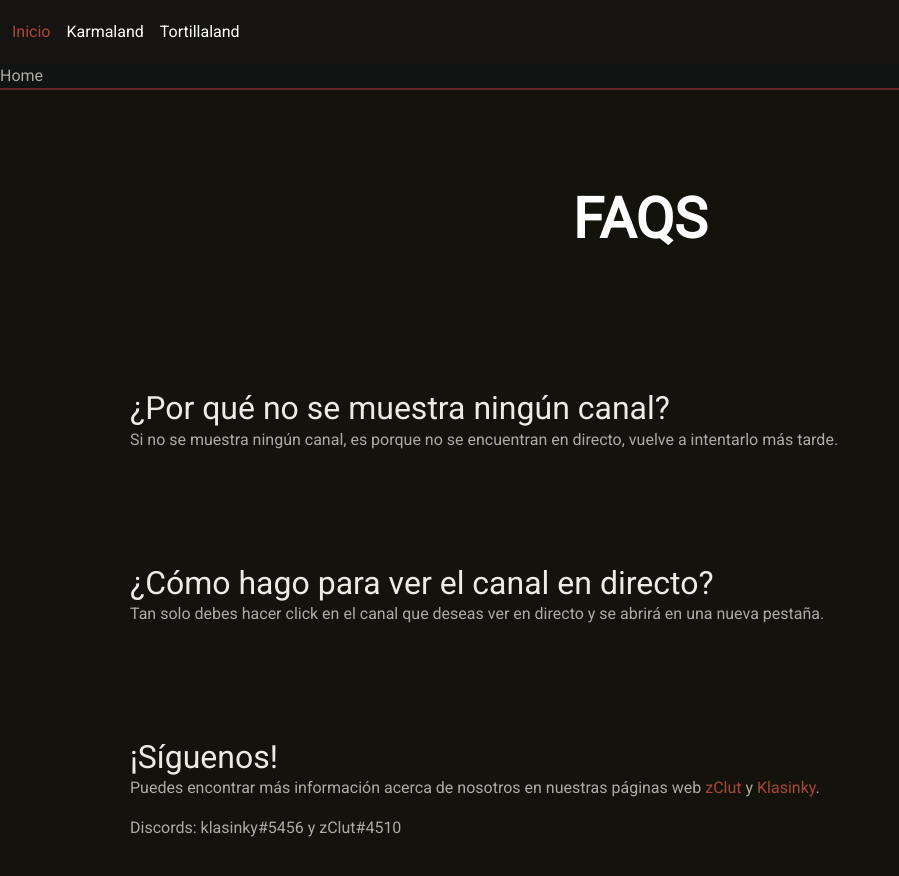
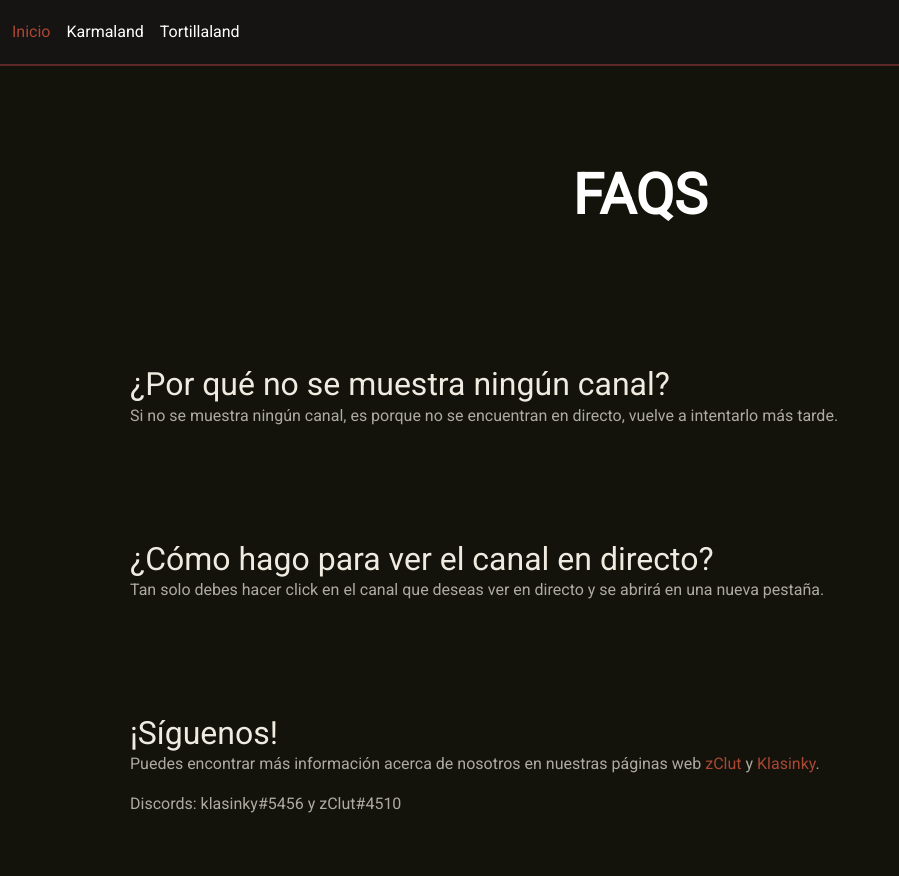
Before and after one commit to klasinky/karmaland-ui, a React (Create React App) app: page / in a window 1280 px wide. Shown: the top 876 px of the page, without its empty margins (0-899 px from the left). Built offline with nearby package versions, Linux system fonts and the light colour scheme; no server answers; the HTML template or start-up script is replaced by a standard one.

Commit message:
:pushpin: | home

```diff
--- a/src/components/Home.jsx
+++ b/src/components/Home.jsx
@@ -2,7 +2,7 @@ import React from 'react'
 
 const Home = () => {
   return (
-    <div>Home</div>
+    <div></div>
   )
 }
 
```
